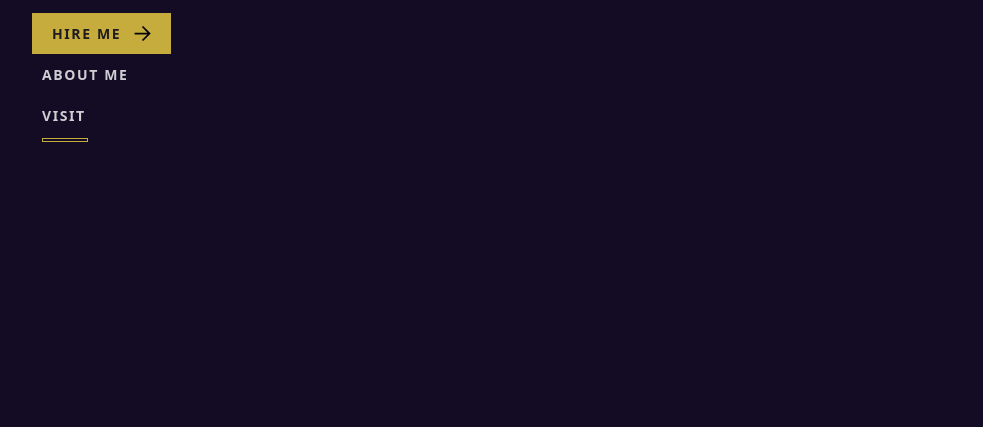
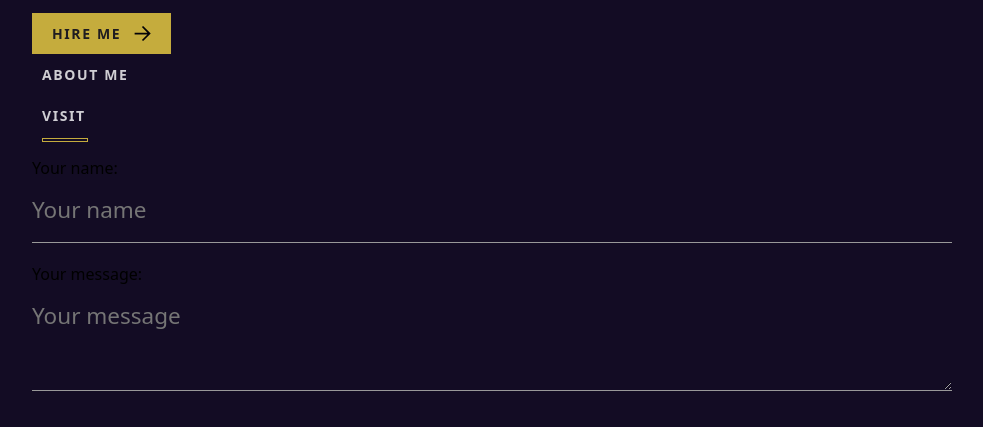
Before and after one commit to mroman48389/PortfolioProject, a website built with Vite: page index.html in a window 1280 px wide. Shown: the part 111-538 px from the top of the page, without its empty margins (148-1131 px from the left). Built offline with nearby package versions, Linux system fonts and the light colour scheme.

Commit message:
Added form stylings.

```diff
--- a/index.html
+++ b/index.html
@@ -34,6 +34,22 @@
                 <a class="btn btn--line" href="">Visit</a>
             </div>
 
+            <form>
+
+                <div>
+                    <label>Your name:
+                        <input type="text" class="input" placeholder="Your name">
+                    </label>
+                </div>
+
+                <div>
+                    <label>Your message:
+                        <textarea class="input" placeholder="Your message"></textarea>
+                    </label>
+                </div>
+
+            </form>
+
         </div>
 
     </main>
--- a/src/components/buttons.css
+++ b/src/components/buttons.css
@@ -11,12 +11,13 @@
     box-sizing: border-box;
 
     display: inline-block;
+    cursor: pointer;
+
     font-size: 0.875rem; /* 14px / 16px */
     font-weight: 600;
     line-height: 1.5;
     letter-spacing: 0.1rem;
     text-transform: uppercase;
-    cursor: pointer;
 
     /* Transitions. */
     opacity: 0.8;
@@ -39,9 +40,11 @@
 .btn--raised {
     color: var(--black);
     background-color: var(--primary);
+
     padding-inline: 20px;
     padding-block: 10px;
     padding-right: 50px; /* Make space for arrow. */
+
     background-image: var(--right-arrow-img-path);
     background-repeat: no-repeat;
     background-position: right 20px center;
@@ -53,10 +56,13 @@
 }
 
 .btn--line::after {
+    content: "";
+
+    box-sizing: border-box;
+    display: inline-block;
+
     height: 4px;
     width: 100%;
+
     border: var(--primary) solid 1px;
-    content: "";
-    box-sizing: border-box;
-    display: inline-block;
 }
--- a/src/components/forms.css
+++ b/src/components/forms.css
@@ -0,0 +1,27 @@
+.input {
+    width: 100%;
+
+    color: var(--text-color);
+    background-color: transparent;
+
+    font-weight: 300;
+    line-height: 1.9;
+    font-size: 1.40625rem; /* 22.5px / 16 */
+    padding: 10px;
+    padding-left: 0px;
+    margin-bottom: 20px;
+
+    border: none;
+    border-bottom: var(--gray) solid 1px;
+    transition: border-bottom 200ms;
+}
+
+.input:focus {
+    border-bottom: var(--primary) solid 1px;
+    outline: none;
+}
+
+textarea.input {
+    min-height: 100px;
+    resize: vertical;
+}
```
